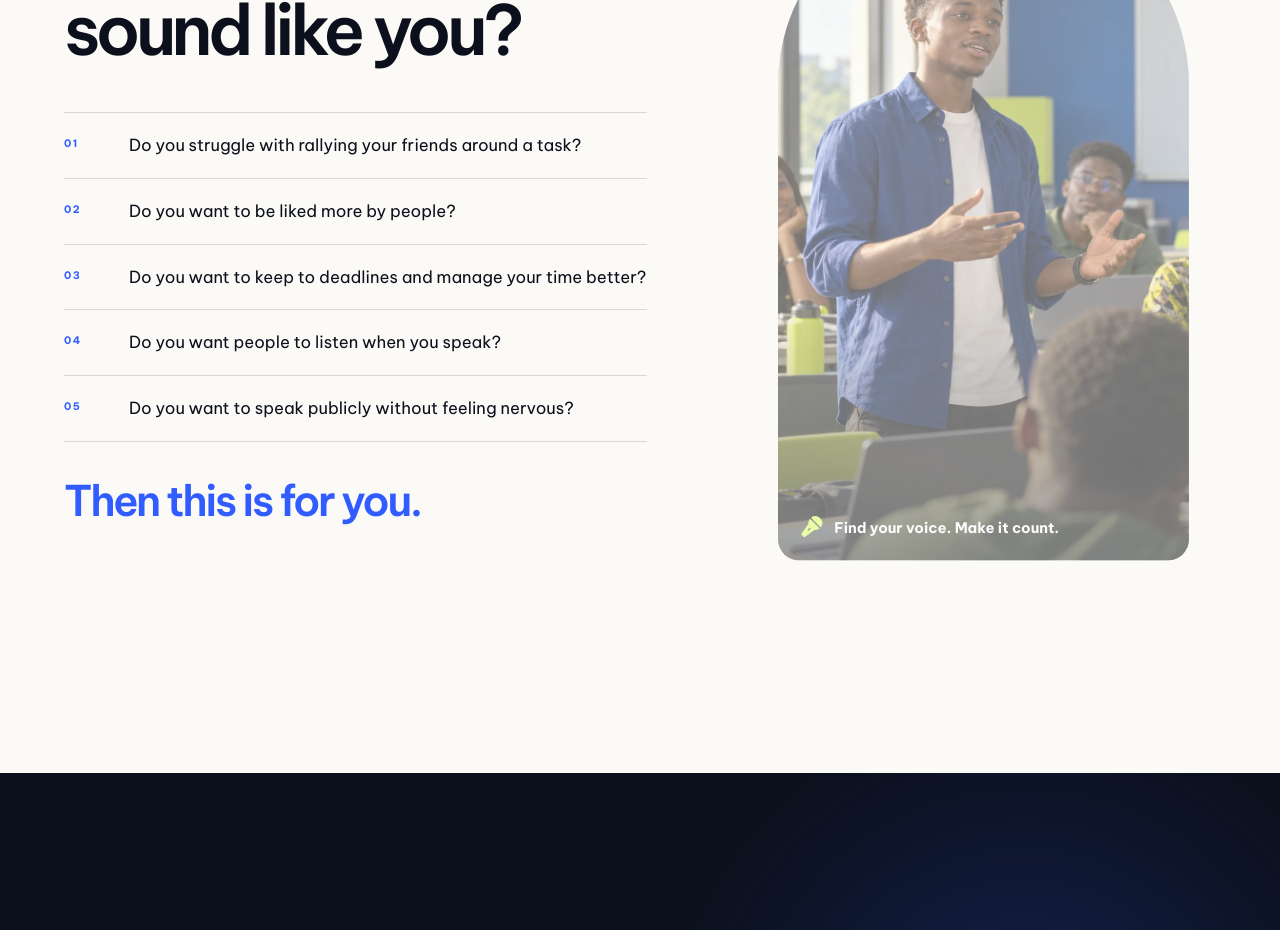
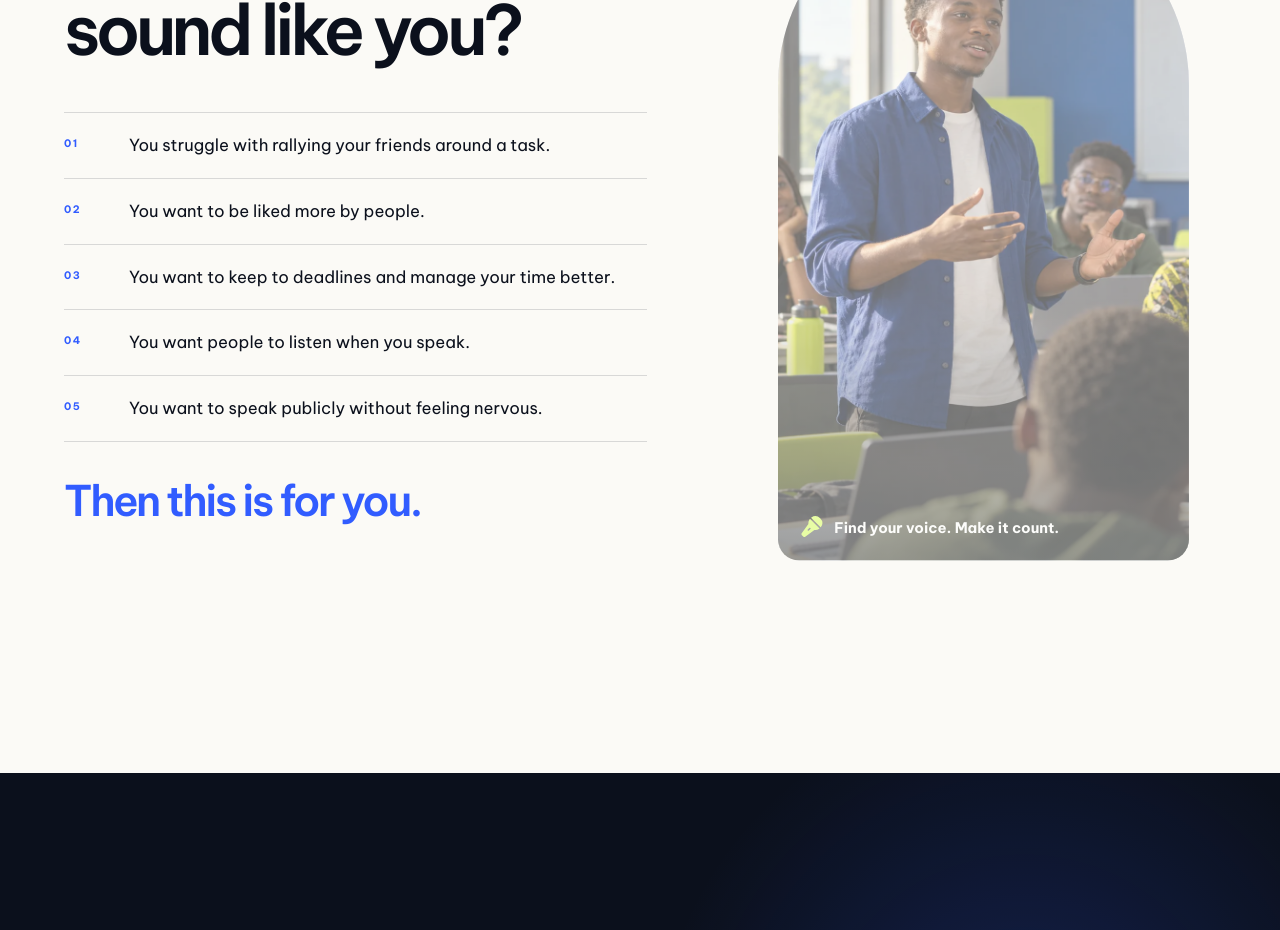
Before and after one commit to chiazaokoli/kfsd-website, a Next.js app: page / in a window 1280 px wide. Shown: the part 1400-2330 px from the top of the page. Built offline with nearby package versions, Linux system fonts and the light colour scheme.

Commit message:
Make story prompts declarative and shorten lower skill cards

```diff
--- a/app/globals.css
+++ b/app/globals.css
@@ -134,7 +134,7 @@ img { display: block; }
 .section-heading { display: flex; align-items: end; justify-content: space-between; gap: 40px; margin-bottom: 72px; }
 .section-heading .section-kicker { flex: 0 0 auto; }
 .section-heading h2 { max-width: 900px; }
-.skills-grid { display: grid; grid-template-columns: repeat(12, minmax(0, 1fr)); grid-template-rows: 520px 390px; gap: 12px; }
+.skills-grid { display: grid; grid-template-columns: repeat(12, minmax(0, 1fr)); grid-template-rows: 520px 300px; gap: 12px; }
 .skill-card { position: relative; min-width: 0; overflow: hidden; border-radius: 24px; isolation: isolate; }
 .skill-card:nth-child(1) { grid-column: span 5; }
 .skill-card:nth-child(2) { grid-column: span 7; }
@@ -290,7 +290,7 @@ img { display: block; }
   .new-hero { min-height: 850px; }
   .event-dock { grid-template-columns: 1fr 1fr 1fr 58px; }
   .event-dock > div { padding: 0 15px; font-size: .69rem; }
-  .skills-grid { grid-template-rows: 480px 360px; }
+  .skills-grid { grid-template-rows: 480px 300px; }
   .learning-accordion { height: 560px; }
   .proof-header { grid-template-columns: 1fr; gap: 30px; }
   .proof-header .section-kicker { grid-column: auto; margin-bottom: -8px; }
@@ -330,7 +330,7 @@ img { display: block; }
   .section-heading .section-kicker { margin-bottom: 22px; }
   .skills-grid { display: grid; grid-template-columns: 1fr; grid-template-rows: none; }
   .skill-card, .skill-card:nth-child(1), .skill-card:nth-child(2), .skill-third { grid-column: auto; min-height: 440px; }
-  .skill-third { min-height: 340px; }
+  .skill-third { min-height: 260px; }
   .learning-accordion { height: auto; flex-direction: column; overflow: visible; }
   .learning-panel, .learning-panel.active { min-height: 92px; flex: none; }
   .learning-panel.active { min-height: 420px; }
@@ -372,7 +372,7 @@ img { display: block; }
   .matter-section h2 { font-size: 3.1rem; }
   .reveal-statement { font-size: 1.48rem; }
   .skill-card { min-height: 400px; }
-  .skill-third { min-height: 330px; }
+  .skill-third { min-height: 260px; }
   .speaker-placeholder-grid { grid-template-columns: 1fr; }
   .form-row { grid-template-columns: 1fr; }
   .registration-copy h2 { font-size: 2.85rem; }
--- a/app/page.tsx
+++ b/app/page.tsx
@@ -27,11 +27,11 @@ function heroLetters(text: string, startIndex: number) {
 }
 
 const questions = [
-  "Do you struggle with rallying your friends around a task?",
-  "Do you want to be liked more by people?",
-  "Do you want to keep to deadlines and manage your time better?",
-  "Do you want people to listen when you speak?",
-  "Do you want to speak publicly without feeling nervous?",
+  "You struggle with rallying your friends around a task.",
+  "You want to be liked more by people.",
+  "You want to keep to deadlines and manage your time better.",
+  "You want people to listen when you speak.",
+  "You want to speak publicly without feeling nervous.",
 ];
 
 const skills = [
```
